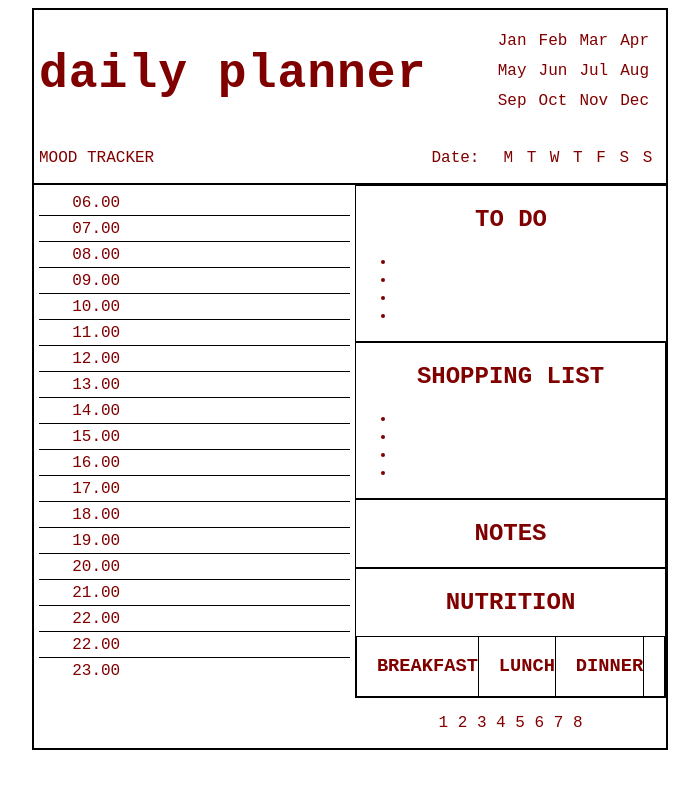
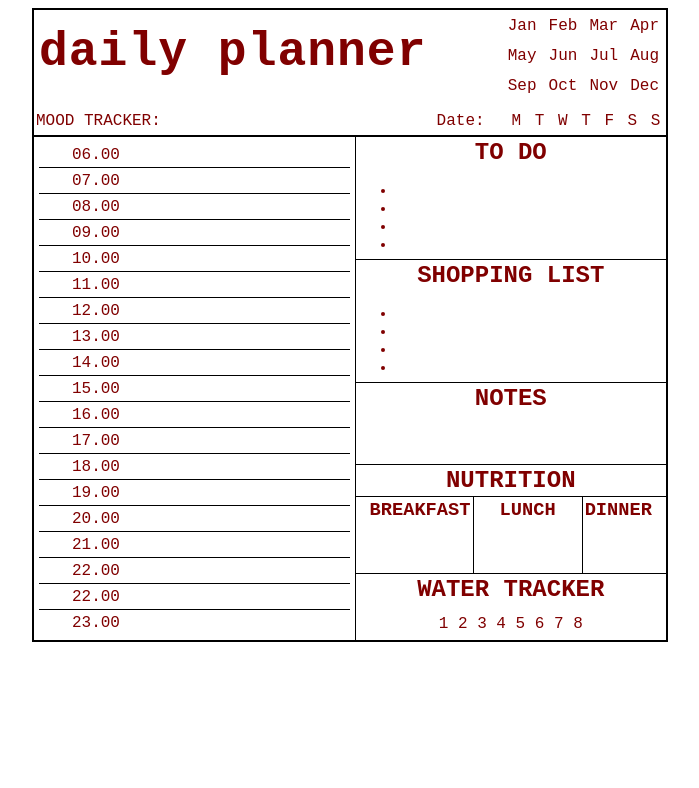
Before and after one commit to joyanngitau/daily-planner, a plain HTML site: page index.html in a window 1280 px wide. Shown: the whole page, without its empty margins (290-989 px from the left). Drawn offline with Linux system fonts and the light colour scheme.

Commit message:
finished UI

```diff
--- a/index.html
+++ b/index.html
@@ -37,7 +37,7 @@
             </div>
             <div class="grid2">
                 <div class="mood">
-                    <p>MOOD TRACKER</p>
+                    <p>MOOD TRACKER:</p>
                 </div>
                 <div class="date">
                     <p>Date:</p>
@@ -152,19 +152,20 @@
             </div>
             <div class="nutrition">
                 <h2>NUTRITION</h2>
-                <div class="containers">
-                <div class="food">
+                <div class="meal">
+                <div class="bfast">
                     <h3>BREAKFAST</h3>
                 </div>
-                <div class="food">
+                <div class="lunch">
                     <h3>LUNCH</h3>
                 </div>
-                <div class="food">
+                <div class="dinner">
                     <h3>DINNER</h3>
                 </div>
             </div>
             </div>
             <div class="water">
+                <h2>WATER TRACKER</h2>
                 <p>1 2 3 4 5 6 7 8</p>
             </div>
         </div>
--- a/style.css
+++ b/style.css
@@ -9,7 +9,7 @@
 
 .top {
     border-bottom: 2px solid #000;
-    padding: 5px 10px 0px 5px;
+    padding: 0px;
 }
 
 .schedule {
@@ -39,6 +39,17 @@ input {
 h1 {
     font-size: 3rem;
     letter-spacing: 1px;
+    margin: 0;
+    padding-top: 15px;
+    padding-left: 5px;
+}
+
+h2 {
+    margin: 2px;
+}
+
+h3 {
+    margin: 2px;
 }
 
 td {
@@ -46,7 +57,7 @@ td {
 }
 
 .months {
-    padding-top: 10px;
+    padding-top: 0px;
 }
 
 .days {
@@ -61,38 +72,54 @@ td {
 
 .date {
     width: 15%;
+    padding: 0;
 }
 
 .right {
     width: 50%;
+    border-left: 1px solid black;
+    /* border-bottom: 1px solid black; */
+    margin: 0;
+    padding: 0;
 }
 
 .todo {
-    border-left: 1px solid black;
     border-bottom: 1px solid black;
-    border-top: 1px solid black;
 }
 
 .shopping {
-    border: 1px solid black;
+    border-bottom: 1px solid black;
 }
 
 .notes {
-    border: 1px solid black;
+    border-bottom: 1px solid black;
+    padding-bottom: 50px;
 }
 
 .nutrition {
-    border: 1px solid black;
+    border-bottom: 1px solid black;
+    margin: 0;
+    padding: 0;
 }
 
-.containers {
-    border: 1px solid black;
+.meal {
+    border-top: 1px solid black;
     display: flex;
-    justify-content: space-evenly;
+    justify-content: space-around;
 }
 
-.food {
+.bfast {
     border-right: 1px solid black;
+    padding-bottom: 50px;
+}
+
+.lunch {
+    padding-bottom: 50px;
+}
+
+.dinner {
+    border-left: 1px solid black;
+    padding-bottom: 50px;
 }
 
 .bottom {
@@ -100,7 +127,11 @@ td {
     justify-content: space-evenly;
 }
 
-/* new commit */
-/* new commit */
-/* new commit */
-/* new commit */
+p {
+    margin: 0;
+    padding: 10px 2px 5px 2px
+}
+
+ul {
+    margin-bottom: 5px;
+}
```
